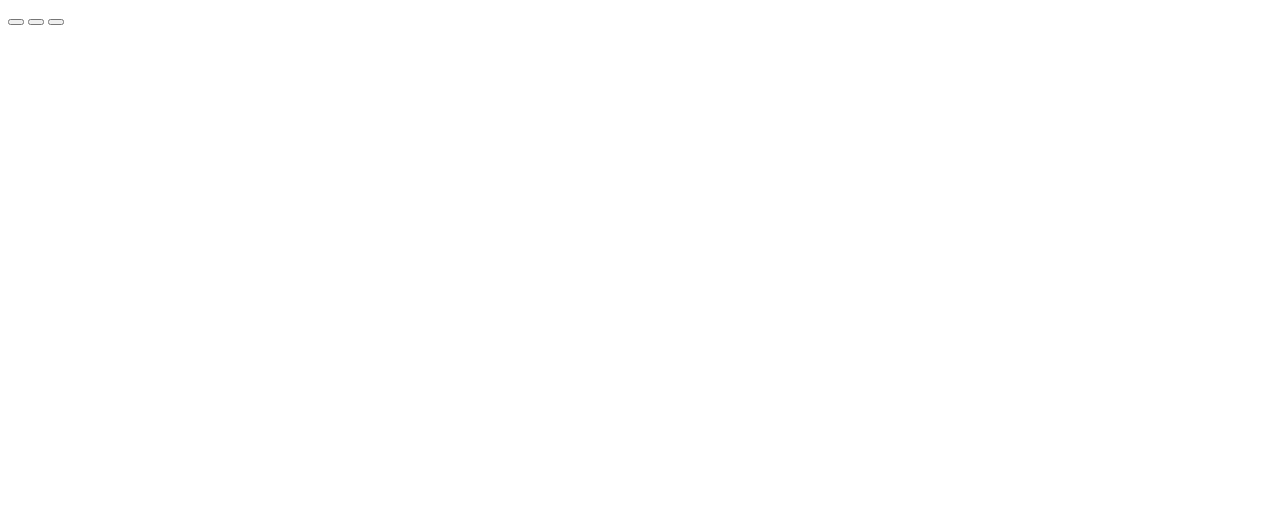
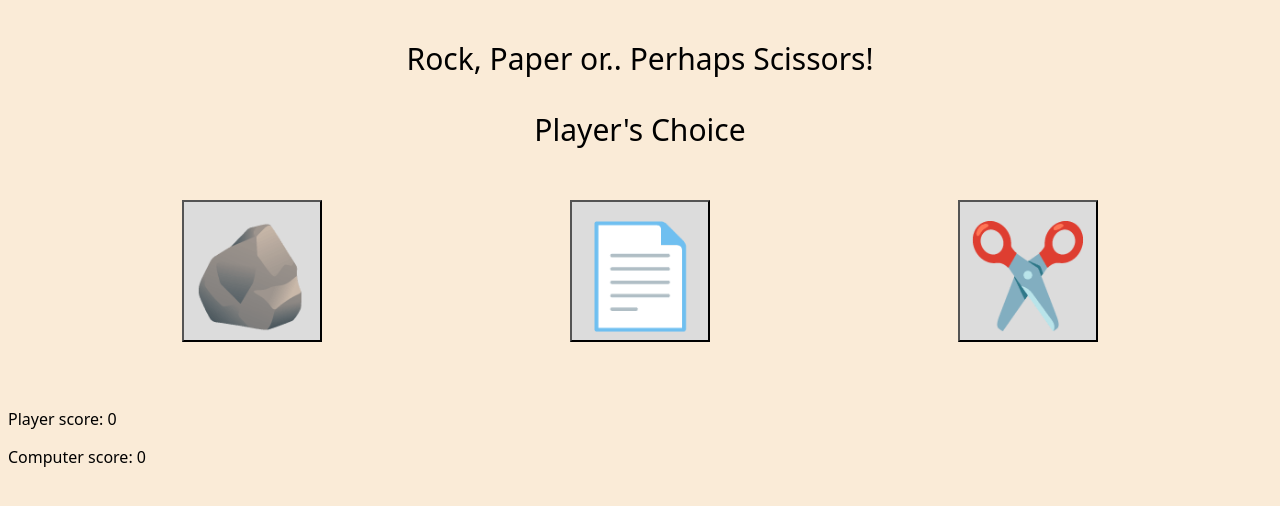
Before and after one commit to TugberkAta/RockPaperScissors-JavaScript, a plain HTML site: page index.html in a window 1280 px wide. Drawn offline with Linux system fonts and the light colour scheme.

Commit message:
Add a live updating score board on the screen using dom
Add some ui changes

Add a rule that when someone reaches 3 points the game resets

```diff
--- a/RockPaperScissors.js
+++ b/RockPaperScissors.js
@@ -1,7 +1,9 @@
 let computerChoice;
 let playerChoice;
 let gameRound = 0;
-let score = 0;
+let userScore = 0;
+let winner = "";
+let computerScore = 0;
 
 function getRandomInt(number){
     return Math.floor(Math.random()*number)+1;
@@ -28,25 +30,11 @@ function gameLogic(){
 
 getComputerChoice()
 
- if(computerChoice === playerChoice){
-    console.log("Its a draw");
-}
-
-else if(computerChoice === "rock" && playerChoice === "scissors" || computerChoice === "paper" && playerChoice === "rock"
-|| computerChoice === "scissors" && playerChoice === "paper"){
-    console.log("You, lose");
-}
-
-else{
-    console.log("You won!!");
-    score++;
-}
-
 gameRound++;
-
 updateResultText()
 
 }
+
 
 const rock = document.querySelector("#rock")
 rock.addEventListener("click", () =>{
@@ -68,10 +56,51 @@ scissors.addEventListener("click", () =>{
 
 const body = document.body
 const div = document.createElement("div")
+const gameWinner = document.createElement("p")
+const scoreBoard = document.querySelector("#Score")
 const result = document.createElement("p")
+const botResult = document.createElement("p")
+
+result.textContent = "Player score: " + userScore
+botResult.textContent = "Computer score: " + computerScore
 
 function updateResultText(){
-result.textContent = "Computer Picked: " + capitalize(computerChoice) +"\nScore: " + score +"\nGame Round: " + gameRound
+
+
+    if(computerChoice === playerChoice){
+        winner ="Its a draw"
+    }
+
+    else if(computerChoice === "rock" && playerChoice === "scissors" || computerChoice === "paper" && playerChoice === "rock"
+    || computerChoice === "scissors" && playerChoice === "paper"){
+        winner = "You, lose"
+        computerScore++;
+    }
+
+    else{
+        winner = "You won!!!";
+        userScore++;
+    }
+
+    if(computerScore === 3 || userScore === 3){
+        if (userScore ===3){
+            alert("Congrats You Won!!")
+        }
+        else{
+            alert("Sorry You Lost :(")
+        }
+         gameRound = 0;
+         userScore = 0;
+         winner = "";
+         computerScore = 0;
+    }
+
+    gameWinner.textContent = winner;
+    result.textContent = "Player score: " + userScore
+    botResult.textContent = "Computer score: " + computerScore
 }
 document.body.appendChild(div);
 div.append(result);
+div.append(gameWinner)
+scoreBoard.append(result)
+scoreBoard.append(botResult)
--- a/index.html
+++ b/index.html
@@ -4,13 +4,19 @@
     <meta charset="UTF-8">
     <meta name="viewport" content="width=device-width, initial-scale=1.0">
     <title>Document</title>
+    <link rel="stylesheet" href="styles.css">
 </head>
 <body>
-    <div>
-        <button class="buttons" id="rock"> </button>
-        <button class="buttons" id="paper"> </button>
-        <button class="buttons" id="scissors"> </button>
+    <div class="choice-box">
+        <p class="Choice">Rock, Paper or.. Perhaps Scissors!</p>
+        <p class="Choice"> Player's Choice</p>
     </div>
+    <div class="button-box">
+        <button class="buttons" id="rock">🪨</button>
+        <button class="buttons"id="paper">📄</button>
+        <button class="buttons"id="scissors">✂️</button>
+    </div>
+    <div id="Score"></div>
     <script src="RockPaperScissors.js"></script>
 </body>
 </html>
--- a/styles.css
+++ b/styles.css
@@ -0,0 +1,30 @@
+*{
+   background-color: antiquewhite;
+    font-family: system-ui, -apple-system, BlinkMacSystemFont, 'Segoe UI', Roboto, Oxygen, Ubuntu, Cantarell, 'Open Sans', 'Helvetica Neue', sans-serif;
+}
+
+.button-box{
+    display: flex;
+    justify-content: center;
+    align-items: center;
+    padding: 50px;
+    justify-content: space-around;
+}
+
+.buttons{
+    font-size: 100px;
+    background-color: gainsboro;
+}
+
+.choice-box{
+    display: flex;
+    flex-direction: column;
+    justify-content: center;
+    align-items: center;
+    padding-bottom: 0px;
+}
+
+.Choice{
+    font-size: 30px;
+    margin-bottom: 0px;
+}
```
